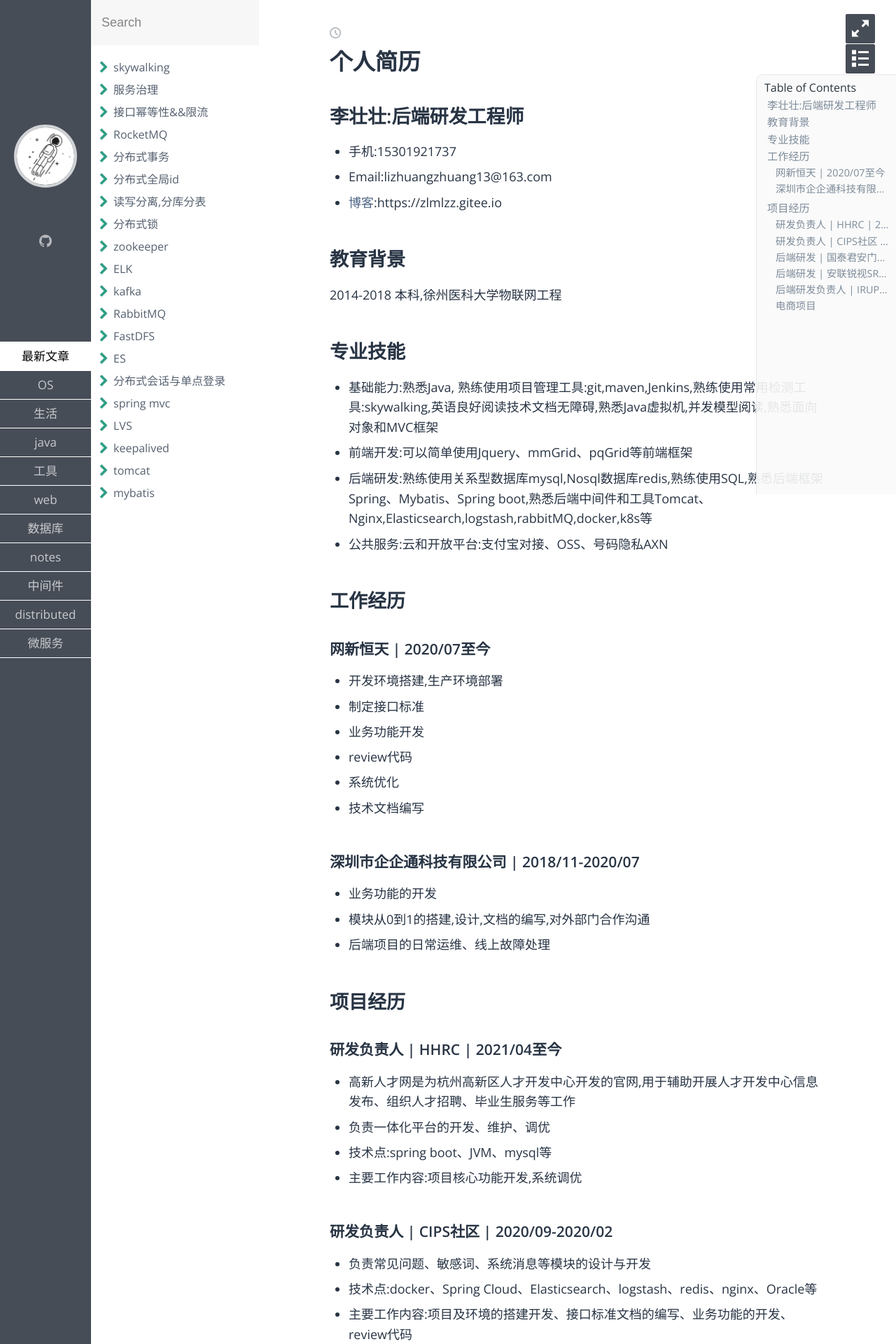
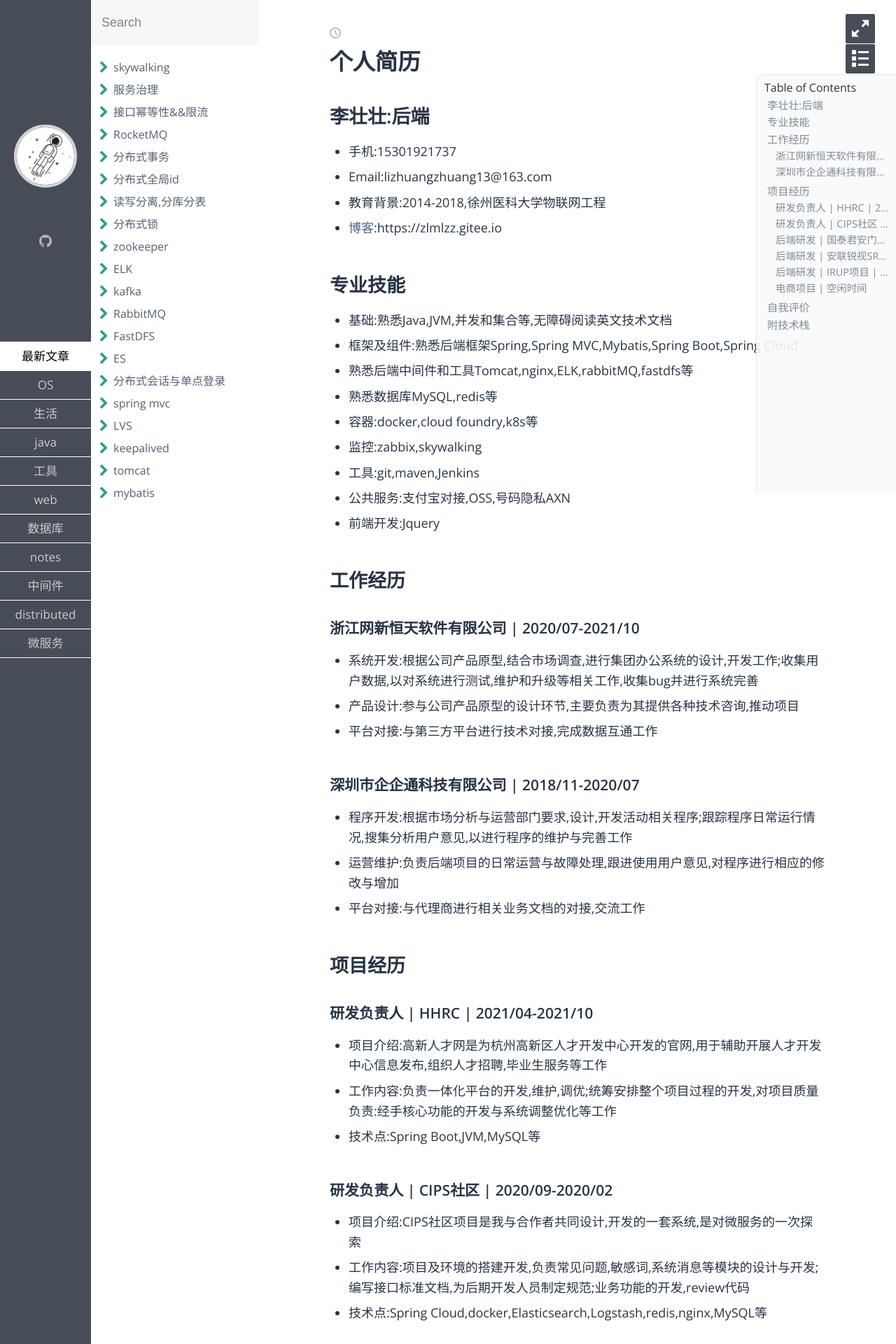
Before and after one commit to zlmlzz/zlmlzz.github.io, a Jekyll site: the page built from index.md, in a window 1280 px wide. Shown: the top 1920 px of the page at 70% size. Built offline with Jekyll 4.4.1, drawn with Linux system fonts in a browser that asks for light colours; some web fonts are replaced; some of the changed text lies outside the part shown.

Commit message:
interview

```diff
--- a/index.md
+++ b/index.md
@@ -3,67 +3,73 @@
 layout: post
 ---
 
-## 李壮壮:后端研发工程师
+## 李壮壮:后端
 * 手机:15301921737
 * Email:lizhuangzhuang13@163.com
+* 教育背景:2014-2018,徐州医科大学物联网工程
 * [博客](https://zlmlzz.gitee.io):https://zlmlzz.gitee.io
 
-## 教育背景
-2014-2018  本科,徐州医科大学物联网工程
-
 ## 专业技能
-* 基础能力:熟悉Java, 熟练使用项目管理工具:git,maven,Jenkins,熟练使用常用检测工具:skywalking,英语良好阅读技术文档无障碍,熟悉Java虚拟机,并发模型阅读,熟悉面向对象和MVC框架
-* 前端开发:可以简单使用Jquery、mmGrid、pqGrid等前端框架
-* 后端研发:熟练使用关系型数据库mysql,Nosql数据库redis,熟练使用SQL,熟悉后端框架Spring、Mybatis、Spring boot,熟悉后端中间件和工具Tomcat、Nginx,Elasticsearch,logstash,rabbitMQ,docker,k8s等
-* 公共服务:云和开放平台:支付宝对接、OSS、号码隐私AXN
+* 基础:熟悉Java,JVM,并发和集合等,无障碍阅读英文技术文档
+* 框架及组件:熟悉后端框架Spring,Spring MVC,Mybatis,Spring Boot,Spring Cloud
+* 熟悉后端中间件和工具Tomcat,nginx,ELK,rabbitMQ,fastdfs等
+* 熟悉数据库MySQL,redis等
+* 容器:docker,cloud foundry,k8s等
+* 监控:zabbix,skywalking
+* 工具:git,maven,Jenkins
+* 公共服务:支付宝对接,OSS,号码隐私AXN
+* 前端开发:Jquery
 
 ## 工作经历
-### 网新恒天 | 2020/07至今
-* 开发环境搭建,生产环境部署
-* 制定接口标准
-* 业务功能开发
-* review代码
-* 系统优化
-* 技术文档编写
+### 浙江网新恒天软件有限公司 | 2020/07-2021/10
+* 系统开发:根据公司产品原型,结合市场调查,进行集团办公系统的设计,开发工作;收集用户数据,以对系统进行测试,维护和升级等相关工作,收集bug并进行系统完善
+* 产品设计:参与公司产品原型的设计环节,主要负责为其提供各种技术咨询,推动项目
+* 平台对接:与第三方平台进行技术对接,完成数据互通工作
 
 ### 深圳市企企通科技有限公司 | 2018/11-2020/07
-* 业务功能的开发
-* 模块从0到1的搭建,设计,文档的编写,对外部门合作沟通
-* 后端项目的日常运维、线上故障处理
+* 程序开发:根据市场分析与运营部门要求,设计,开发活动相关程序;跟踪程序日常运行情况,搜集分析用户意见,以进行程序的维护与完善工作
+* 运营维护:负责后端项目的日常运营与故障处理,跟进使用用户意见,对程序进行相应的修改与增加
+* 平台对接:与代理商进行相关业务文档的对接,交流工作
 
 ## 项目经历
-### 研发负责人 | HHRC | 2021/04至今
-* 高新人才网是为杭州高新区人才开发中心开发的官网,用于辅助开展人才开发中心信息发布、组织人才招聘、毕业生服务等工作
-* 负责一体化平台的开发、维护、调优
-* 技术点:spring boot、JVM、mysql等
-* 主要工作内容:项目核心功能开发,系统调优
+### 研发负责人 | HHRC | 2021/04-2021/10
+* 项目介绍:高新人才网是为杭州高新区人才开发中心开发的官网,用于辅助开展人才开发中心信息发布,组织人才招聘,毕业生服务等工作
+* 工作内容:负责一体化平台的开发,维护,调优;统筹安排整个项目过程的开发,对项目质量负责:经手核心功能的开发与系统调整优化等工作
+* 技术点:Spring Boot,JVM,MySQL等
 
 ### 研发负责人 | CIPS社区 | 2020/09-2020/02
-* 负责常见问题、敏感词、系统消息等模块的设计与开发
-* 技术点:docker、Spring Cloud、Elasticsearch、logstash、redis、nginx、Oracle等
-* 主要工作内容:项目及环境的搭建开发、接口标准文档的编写、业务功能的开发、review代码
-* 带新人完成模块的开发
+* 项目介绍:CIPS社区项目是我与合作者共同设计,开发的一套系统,是对微服务的一次探索
+* 工作内容:项目及环境的搭建开发,负责常见问题,敏感词,系统消息等模块的设计与开发;编写接口标准文档,为后期开发人员制定规范;业务功能的开发,review代码
+* 技术点:Spring Cloud,docker,Elasticsearch,Logstash,redis,nginx,MySQL等
 
 ### 后端研发 | 国泰君安门户 | 2020/07-2020/09
-* 负责Elasticsearch搜索模块
-* 技术点:Java后端、Elasticsearch、Spring Cloud、Mysql、Redis等
-* 主要工作内容:对接外部接口,解决Elsaticsearch复杂的搜索场景问题
+* 工作内容:负责Elasticsearch搜索模块的开发与后期维护,优化,解决Elsaticsearch复杂的搜索场景问题对接外部接口
+* 技术点:Java后端,Spring Cloud,Elasticsearch,MySQL,Redis等
 
 ### 后端研发 | 安联锐视SRM | 2020/05-2020/07
-* 负责订单模块,物流模块
-* 技术点:Java后端、Json、Spring boot、Mysql、Redis、Nginx等
-* 主要工作内容:模块从0到1搭建,模块设计、接口设计、对接文档编写,对接外部部门合作沟通项目,制定并落地项目方案
-* 注重项目的规范性,利用配置规范化,序列化配置模块,提高开发和沟通效率,降低线上风险,推动整个项目快速进行
+* 工作内容:注重项目的规范性,利用配置规范化,序列化配置模块,提高开发和沟通效率,降低线上风险,推动整个项目快速进行
+* 制定项目方案并安排执行,保证项目的顺利落地
+* 负责与外部部门合作沟通项目的对接;负责订单模块,物流模块从0到1的搭建,并负责后期维护,优化;接口设计以及对接文档的撰写
+* 技术点:Java后端,Json,Spring Boot,MySQL,Redis,nginx等
 
-### 后端研发负责人 | IRUP项目 | 2018/11-2020/04
-* 负责项目整体后端设计&开发
-* 技术点:Java后端、Json、Spring boot、Quartz、Mysql、Redis、Nginx、shell等
-* 模块主要包括:价格模块、OPL模块、工作流模块、待办任务模块、基础数据模块、定时任务调度模块等,负责这些模块整体的设计、从0到1的搭建、部署、发布、自动化测试
-* 性能调优: 通过火焰图分析找到待办任务模块瓶颈进行性能调优,降低平响,价格模块和价格阶梯在产品层面进行竞品调研和上线优化实验
-* 后端项目日常运维、线上故障处理
+### 后端研发 | IRUP项目 | 2018/11-2020/04
+* 工作内容:负责项目整体后端设计与开发,以及后期的日常运营维护,故障处理等
+* 负责模块的整体设计,从0到1的搭建,部署,发布,测试
+* 模块主要包括:价格模块,工作流模块,待办任务模块,基础数据模块,定时任务调度模块等
+* 负责模块性能的调整优化,通过火焰图分析找到待办任务模块的瓶颈闭关进行性能调优,降低平响,价格模块和价格阶梯在产品层面进行竞品调研和上线优化实验
+* 技术点:Java后端,Json,Spring Boot,MySQL,Redis,nginx,shell等
 
-### 电商项目
-* 利用空闲时间自己制作、独立部署k8s服务,进而熟悉整体架构
-* 主要模块:个人中心、商品模块、订单模块、支付模块等
-* 系统架构:前端使用开源的Vue框架,Spring Boot作为后端业务逻辑方案,数据库Mysql,缓存redis,k8s后端集群,HA负载均衡,Elasticsearch做为商品查找、日志检索服务模块
-* 压力测试:shell编写模拟批量用户请求,http_load压力测试,两台4c4g虚拟机情况下,QPS大约1k左右平响30ms
+### 电商项目 | 空闲时间
+* 制作,独立部署k8s服务,以熟悉整体架构
+* 主要设计模块包括:个人中心,商品模块,订单模块,支付模块等
+* 系统架构:前端使用开源的Vue框架,Spring Boot作为后端业务逻辑方案,数据库MySQL,缓存redis,k8s后端集群,HA负载均衡,Elasticsearch做为商品查找,日志检索服务模块
+* 压力测试:shell编写模拟批量用户请求,http_load压力测试,24台4c4g虚拟机情况下,QPS大约1k左右平响30ms
+
+## 自我评价
+* 专业技术与能力突出,擅长各种程序设计与开发技能,精通各种专业软件
+* 具有多年与多段工作经历,项目经验丰富,在将专业技术运用到实践方面积累了较多的经验;在实际工作中,能够快速领会用户需求从而进行匹配程序设计与开发
+* 拥有旺盛的学习热情与积极的学习态度,工作中一直保持自我学习与提升
+* 具有较强的上进心与责任心,吃苦耐劳。
+
+## 附技术栈
+![技术栈](/assets/img/interview.png)
```
Also changed, not shown: assets/img/interview.png (added), 1 other file.
